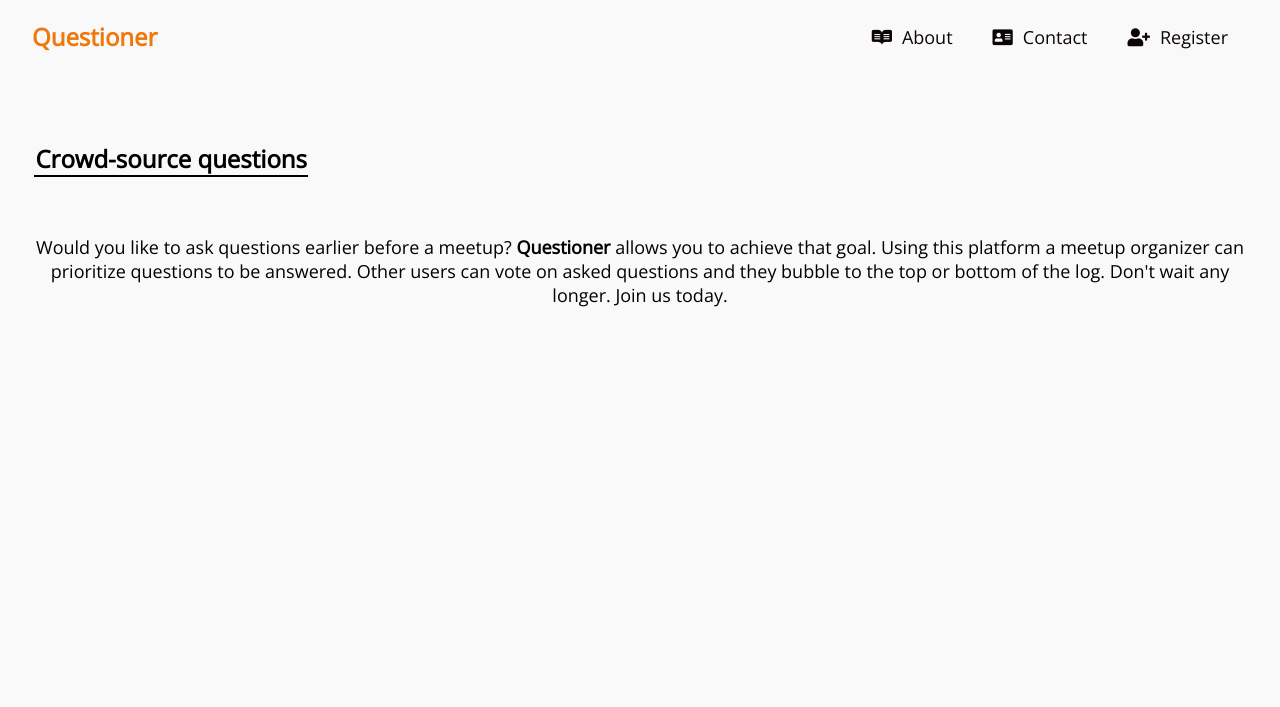
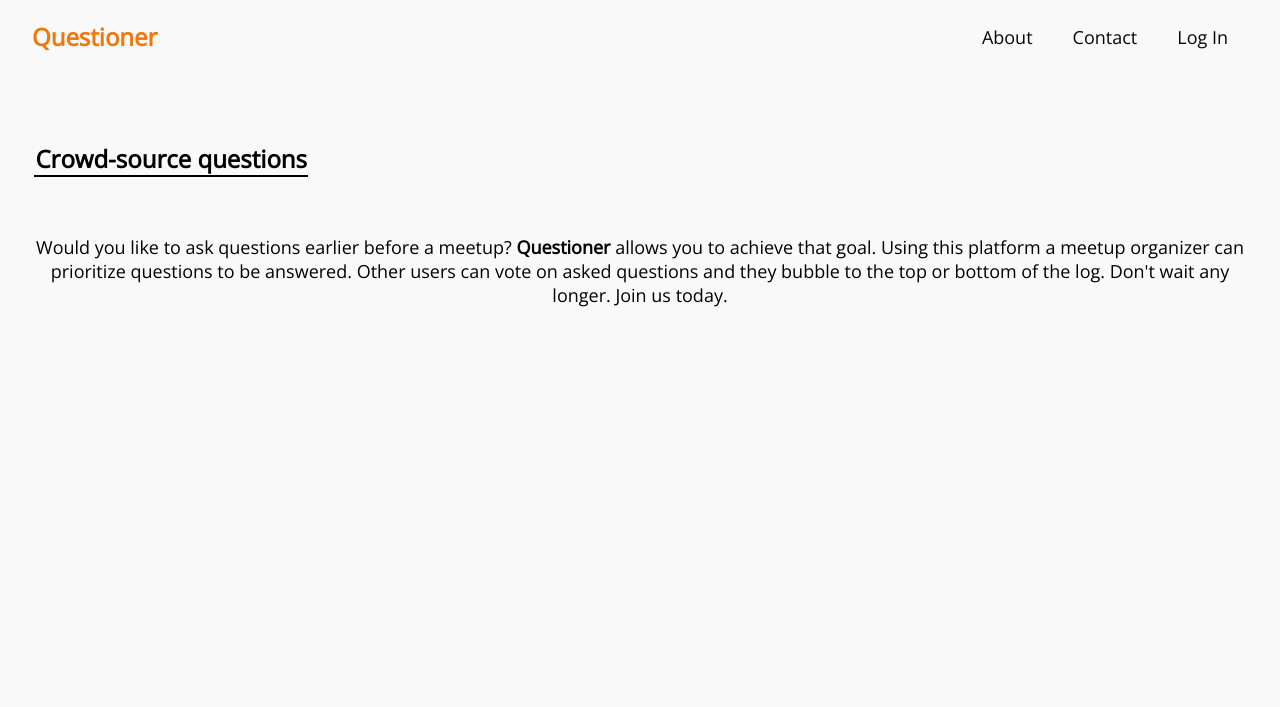
Before and after one commit to khwilo/questioner, a plain HTML site: page UI/index.html in a window 1280 px wide. Shown: the top 707 px of the page. Drawn offline with nearby package versions, Linux system fonts and the light colour scheme.

Commit message:
[Feature #162962969] Update Register to Log In on the navigation bar

```diff
--- a/UI/index.html
+++ b/UI/index.html
@@ -24,9 +24,9 @@
                 <input type="checkbox" id="toggle-collapse">
                 <nav>
                     <ul>
-                        <li><a href="#about"><i class="fab fa-readme"></i>About</a></li>
-                        <li><a href="#contact"><i class="fas fa-address-card"></i>Contact</a></li>
-                        <li><a href="#register"><i class="fas fa-user-plus"></i>Register</a></li>
+                        <li><a href="#about">About</a></li>
+                        <li><a href="#contact">Contact</a></li>
+                        <li><a href="#register">Log In</a></li>
                     </ul>
                 </nav>
             </section>
```
